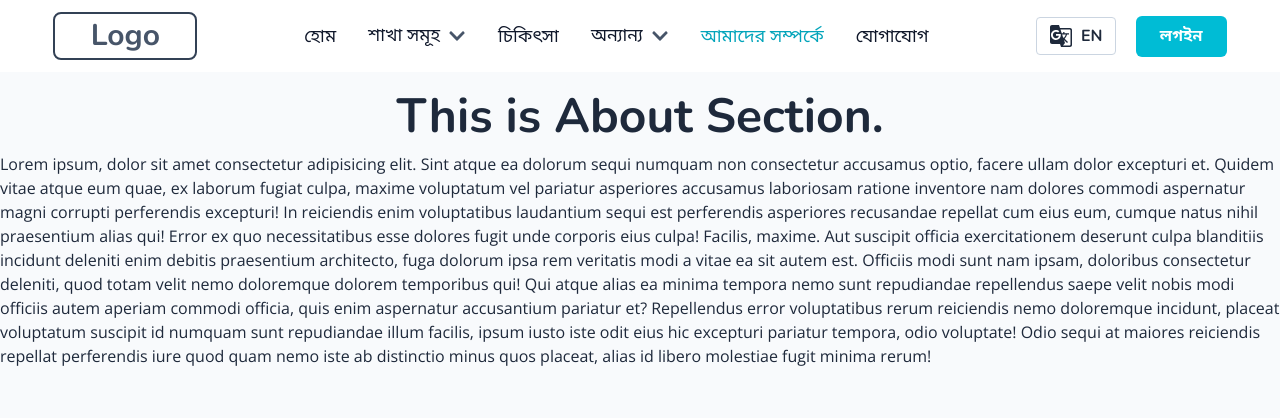
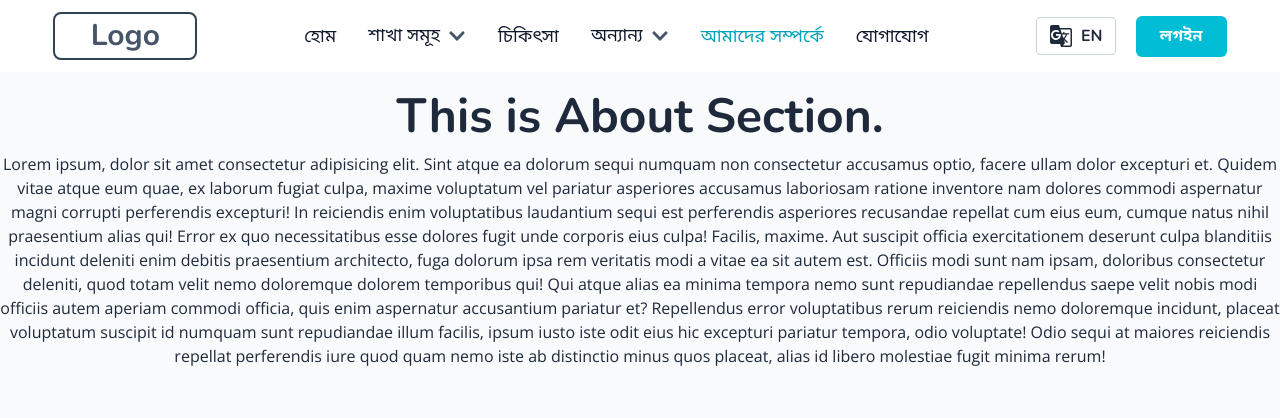
Before and after one commit to ataullah1/Smile-Dental, a React (Vite) app in the folder Client-Side/: page /about in a window 1280 px wide. Shown: the top 418 px of the page. Built offline with nearby package versions, Linux system fonts and the light colour scheme.

Commit message:
about us text adding

```diff
--- a/Client-Side/src/pages/About/About.jsx
+++ b/Client-Side/src/pages/About/About.jsx
@@ -1,11 +1,11 @@
 const About = () => {
   return (
-    <div>
+    <div className="max-w-screen-xl mx-auto">
       <div>
         <h1 className="text-5xl font-bold text-center py-3 mt-20">
           This is About Section.
         </h1>
-        <p>
+        <p className="text-center">
           Lorem ipsum, dolor sit amet consectetur adipisicing elit. Sint atque
           ea dolorum sequi numquam non consectetur accusamus optio, facere ullam
           dolor excepturi et. Quidem vitae atque eum quae, ex laborum fugiat
```
